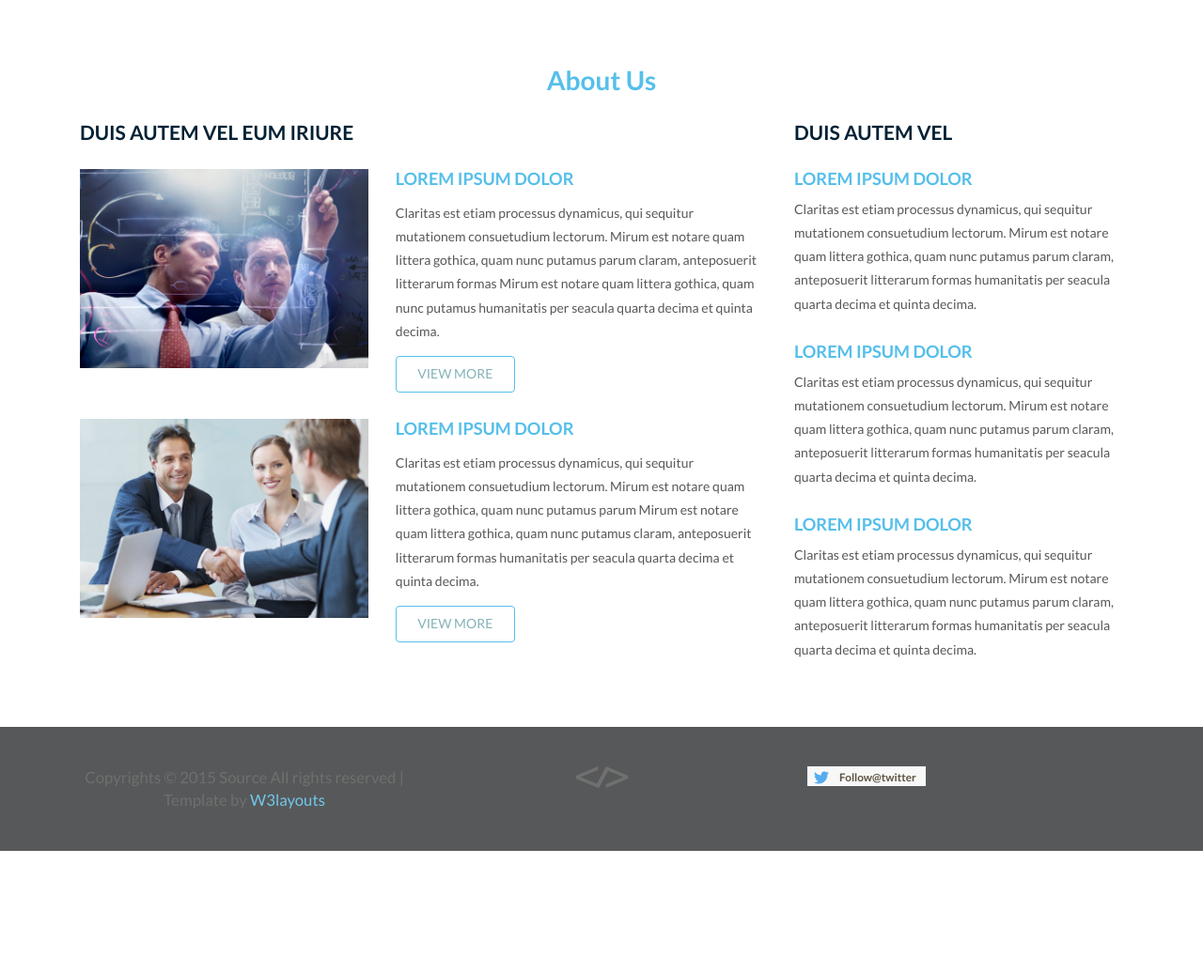
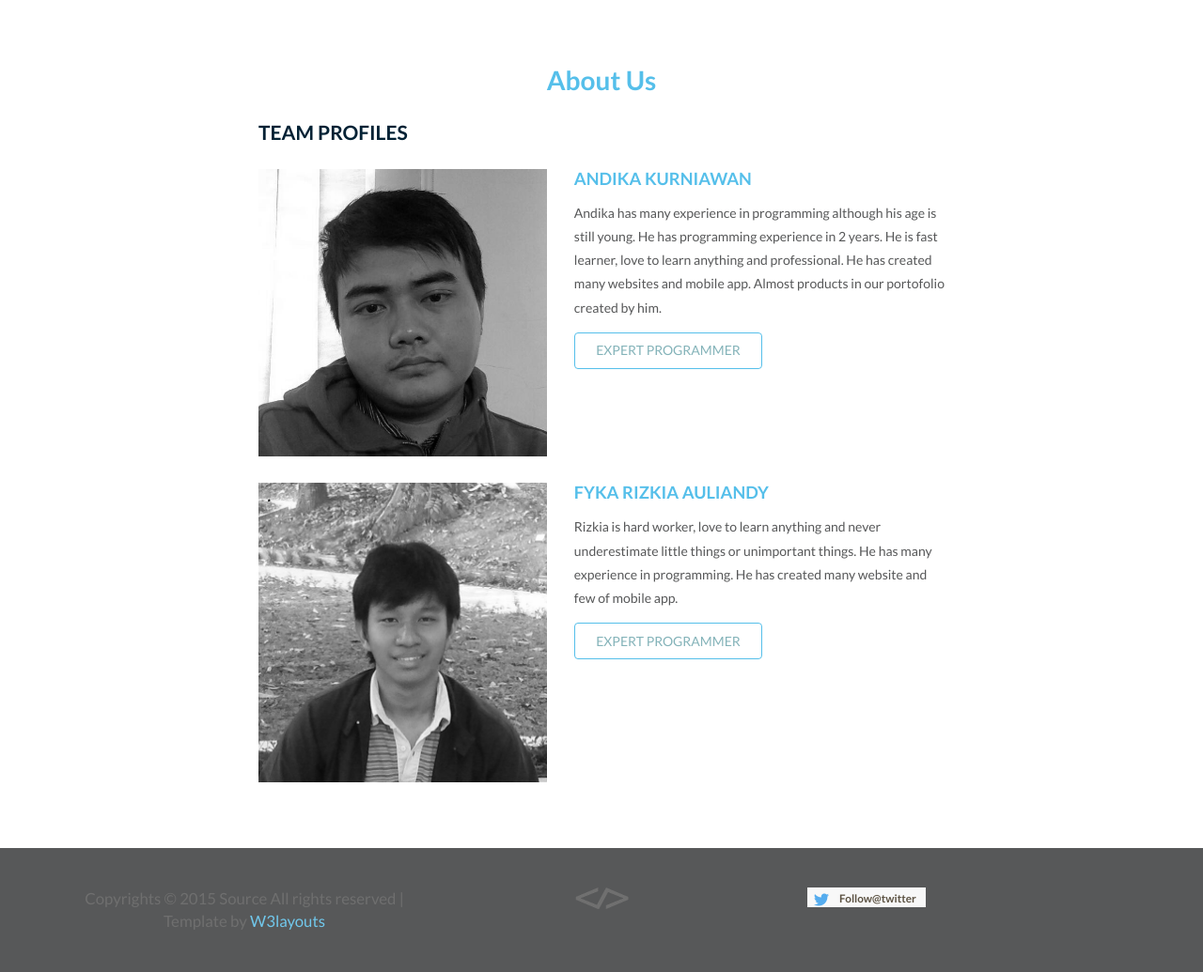
Before and after one commit to fakedeads/indonative, a PHP site: page /about_us.php in a window 1280 px wide. Shown: the part 111-1146 px from the top of the page at 94% size. Before the commit the page ends 1017 px from the top, so only its background shows below. Run offline with PHP 8.4, Linux system fonts and the light colour scheme; some libraries are stand-ins or nearby versions.

Commit message:
about us 34 minutes

```diff
--- a/about_us.php
+++ b/about_us.php
@@ -6,47 +6,38 @@
 	<div class="about-section">
 		<div class="container">
 			<h2>About Us</h2>
-			<div class="col-md-8 about-left1">
-				<h3> Duis autem vel eum iriure </h3>
+			<div class="col-md-offset-2 col-md-8 about-left1">
+				<h3> Team Profiles </h3>
 				<div class="left">
 					<div class="left-top">
-						<img src="assets/images/gallery7.jpg"  class="img-responsive" alt="" />
+						<img src="assets/images/andika.jpg"  class="img-responsive" alt="" />
 					</div>
 					<div class="left-top1">
-						<h5><a href="details.html">Lorem ipsum dolor</a></h5>
-						<p>Claritas est etiam processus dynamicus, qui sequitur mutationem consuetudium lectorum. Mirum est notare quam littera gothica, quam nunc putamus parum claram, anteposuerit litterarum formas Mirum est notare quam littera gothica, quam nunc putamus  humanitatis per seacula quarta decima et quinta decima.</p>
-						<a href="details.html"><button class="btn btn-1 btn-1a">View More</button></a>
+						<h5><a href="#">Andika Kurniawan</a></h5>
+						<p>
+              Andika has many experience in programming although his age is still young. He has programming experience in 2 years.
+              He is fast learner, love to learn anything and professional.
+              He has created many websites and mobile app. Almost products in our portofolio created by him.
+            </p>
+						<a href="#"><button class="btn btn-1 btn-1a">Expert Programmer</button></a>
 					</div>
 					<div class="clearfix"> </div>
 				</div>
 				<div class="left">
 					<div class="left-bottom">
-						<img src="assets/images/gallery4.jpg"  class="img-responsive" alt="" />
+						<img src="assets/images/fyka.jpg" class="img-responsive" alt="" />
 					</div>
 					<div class="left-bottom1">
-						<h5><a href="details.html">Lorem ipsum dolor</a></h5>
-						<p>Claritas est etiam processus dynamicus, qui sequitur mutationem consuetudium lectorum. Mirum est notare quam littera gothica, quam nunc putamus parum Mirum est notare quam littera gothica, quam nunc putamus claram, anteposuerit litterarum formas humanitatis per seacula quarta decima et quinta decima.</p>
-						<a href="details.html"><button class="btn btn-1 btn-1a">View More</button></a>
+						<h5><a href="#">Fyka Rizkia Auliandy</a></h5>
+						<p>
+              Rizkia is hard worker, love to learn anything and never underestimate little things or unimportant things.
+              He has many experience in programming. He has created many website and few of mobile app.
+            </p>
+						<a href="#"><button class="btn btn-1 btn-1a"> Expert Programmer </button></a>
 					</div>
 					<div class="clearfix"> </div>
 				</div>
 			</div>
-			<div class="col-md-4  about-right1">
-				<h3> Duis autem vel  </h3>
-				<div class="right-bottom">
-					<h5><a href="details.html">Lorem ipsum dolor</a></h5>
-					<p>Claritas est etiam processus dynamicus, qui sequitur mutationem consuetudium lectorum. Mirum est notare quam littera gothica, quam nunc putamus parum claram, anteposuerit litterarum formas humanitatis per seacula quarta decima et quinta decima.</p>
-				</div>
-				<div class="right-bottom">
-					<h5><a href="details.html">Lorem ipsum dolor</a></h5>
-					<p>Claritas est etiam processus dynamicus, qui sequitur mutationem consuetudium lectorum. Mirum est notare quam littera gothica, quam nunc putamus parum claram, anteposuerit litterarum formas humanitatis per seacula quarta decima et quinta decima.</p>
-				</div>
-				<div class="right-bottom">
-					<h5><a href="details.html">Lorem ipsum dolor</a></h5>
-					<p>Claritas est etiam processus dynamicus, qui sequitur mutationem consuetudium lectorum. Mirum est notare quam littera gothica, quam nunc putamus parum claram, anteposuerit litterarum formas humanitatis per seacula quarta decima et quinta decima.</p>
-				</div>
-			</div>
-				<div class="clearfix"> </div>
 		</div>
 	</div>
 <!-- about-section -->
--- a/header.php
+++ b/header.php
@@ -50,7 +50,7 @@ Smartphone Compatible web template, free webdesigns for Nokia, Samsung, LG, Sony
 					<!-- script-for-nav -->
 				</div>
 				<div class="head-right">
-					<p><a href="registration.html">CONTACT US</a></p>
+					<p><a href="contact_us.php">CONTACT US</a></p>
 				</div>
 				<div class="clearfix"> </div>
 			</div>
```
Also changed, not shown: assets/images/andika.jpg (added), assets/images/fyka.jpg (added).
